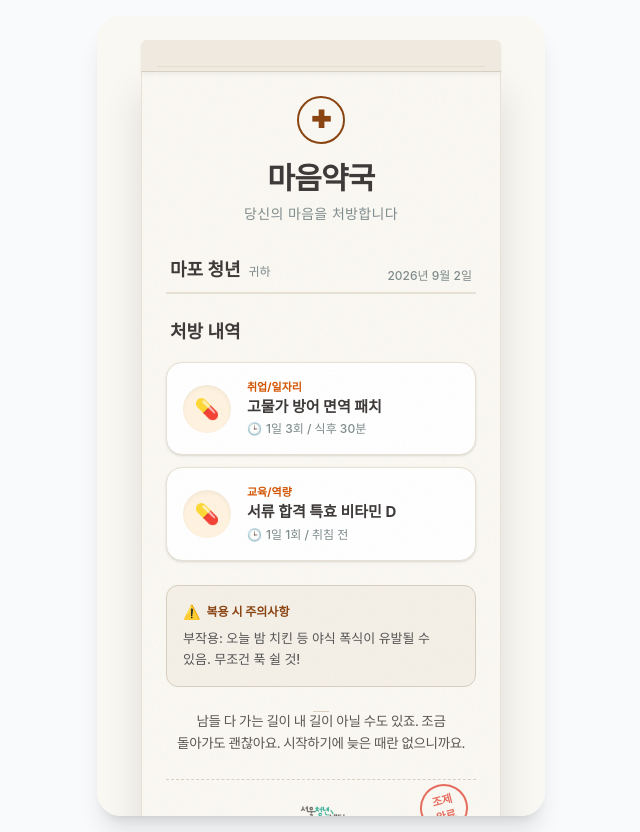
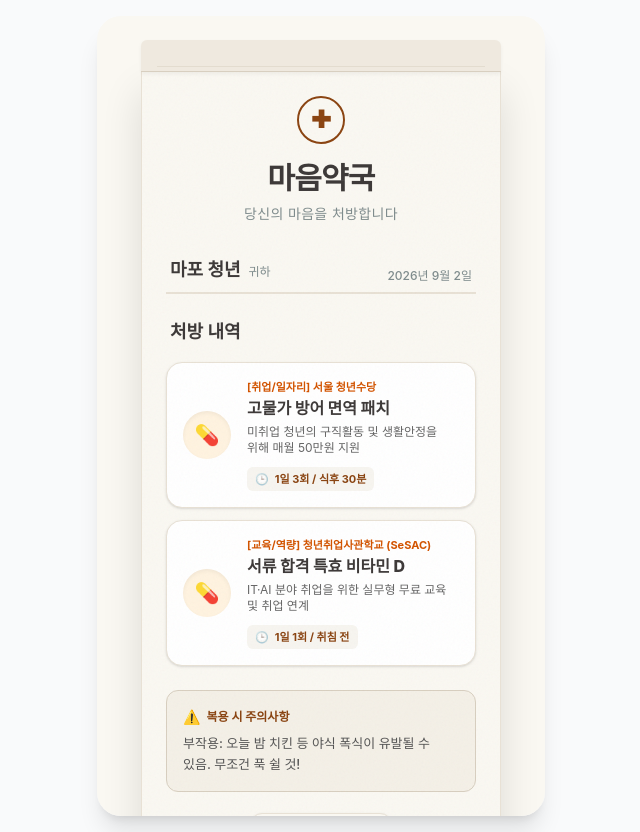
Before and after one commit to dayainow/youthrx-app, a React (Vite) app: page /1 in a window 1280 px wide. Shown: the whole page, without its empty margins (319-959 px from the left). Built offline with nearby package versions, Linux system fonts and the light colour scheme; a web font is replaced by a local one.

Commit message:
feat: enrich prescription results with policy descriptions and heartfelt letters

```diff
--- a/src/components/ResultScreen.tsx
+++ b/src/components/ResultScreen.tsx
@@ -38,6 +38,24 @@ export const ResultScreen = ({ policies, userEmotion, userConcern, onReset }: Pr
   };
 
   const qrUrl = `https://youthrx-result.netlify.app/${getResultId()}`;
+
+  const getComfortLetter = () => {
+    switch (userConcern) {
+      case '주거': return (
+        <>내가 살아가는 공간 하나를 마련하는 일이 이토록 무겁게 느껴질 때가 있죠.<br/>매달 나가는 주거비와 독립의 여정에 지치기도 할 거예요.<br/>하지만 남들과 비교하며 너무 서두르지 않아도 괜찮습니다.<br/>당신이 안심하고 쉴 수 있는 온전한 나의 공간을 차근차근 만들어갈 수 있도록 응원할게요.</>
+      );
+      case '금융': return (
+        <>열심히 살아왔는데도 통장 잔고를 보면 마음이 덜컥 내려앉을 때가 있죠.<br/>남들은 저만치 앞서가는 것 같아 지갑만큼 마음도 공허해지곤 합니다.<br/>하지만 삶을 준비하는 속도까지 남들과 같을 필요는 없습니다.<br/>당신만의 템포로 묵묵히 걸어가는 그 단단한 길을 진심으로 지지합니다.</>
+      );
+      case '취업': return (
+        <>끝이 보이지 않는 터널 속을 혼자 걷고 있는 기분이 들 때가 있죠.<br/>수많은 거절과 불안 속에서도 오늘 하루를 묵묵히 버텨낸 당신이 정말 대견합니다.<br/>남들이 정해놓은 트랙이 아니더라도, 조금 돌아가더라도 괜찮습니다.<br/>지금의 치열한 고민들이 모여 당신만의 빛나는 방향이 되어줄 테니까요.</>
+      );
+      case '마음':
+      default: return (
+        <>아무렇지 않은 척 하루를 보냈지만, 혼자 남겨진 방 안에서 와르르 무너져 내릴 때가 있죠.<br/>버티느라 애쓰는 동안 정작 당신의 마음은 멍들어가고 있었을지도 모릅니다.<br/>이제는 괜찮은 척하지 않아도 좋습니다. 혼자 다 감당하지 않아도 괜찮아요.<br/>잠시 무거운 짐을 내려놓고 당신의 마음을 가장 먼저 돌보아 주세요.</>
+      );
+    }
+  };
 
   const getDosageText = (idx: number) => {
     const dosages = [
@@ -112,13 +130,16 @@ export const ResultScreen = ({ policies, userEmotion, userConcern, onReset }: Pr
                         </div>
                         <div className="flex-1">
                           <div className="text-[11px] font-bold text-[#D35400] mb-0.5">
-                            {policy.category}
+                            [{policy.category}] {policy.title}
                           </div>
-                          <div className="text-[15px] font-bold text-[#3E3A39] leading-tight mb-1 group-hover:text-[#D35400] transition-colors">
+                          <div className="text-[16px] font-extrabold text-[#3E3A39] leading-tight mb-1.5 group-hover:text-[#D35400] transition-colors">
                             {policy.pill_name}
                           </div>
-                          <div className="text-[12px] font-medium text-[#7F8C8D] flex items-center">
-                            <span className="mr-1">🕒</span> {getDosageText(idx)}
+                          <div className="text-[12px] text-[#666] mb-2.5 leading-snug break-keep line-clamp-2">
+                            {policy.description}
+                          </div>
+                          <div className="text-[11px] font-bold text-[#8B4513] flex items-center bg-[#F0EBE1]/50 w-fit px-2 py-1 rounded-md">
+                            <span className="mr-1.5 opacity-80">🕒</span> {getDosageText(idx)}
                           </div>
                         </div>
                         <div className="text-[#95A5A6] group-hover:text-[#D35400] transition-colors pl-2">
@@ -145,14 +166,13 @@ export const ResultScreen = ({ policies, userEmotion, userConcern, onReset }: Pr
               </div>
             </div>
 
-            {/* Comforting Quote */}
-            <div className="mt-6 text-center px-2 relative">
-              <div className="absolute top-0 left-1/2 -translate-x-1/2 w-4 h-[1px] bg-[#D8CFC0] mb-4"></div>
-              <p className="mt-4 text-[13.5px] font-serif text-[#5c5655] leading-relaxed break-keep tracking-tight">
-                {userConcern === '주거' ? "내가 살아가는 곳 하나를 정하는 일도 쉽지 않죠. 앞으로 가야 할 길이 너무 멀게 느껴질 때, 잠시 기대어 쉬어도 괜찮아요." :
-                 userConcern === '금융' ? "열심히 살아왔는데도 통장을 보면 마음이 놓이지 않을 때가 있죠. 당신만의 템포로 충분히 잘하고 있으니까요." :
-                 userConcern === '취업' ? "남들 다 가는 길이 내 길이 아닐 수도 있죠. 조금 돌아가도 괜찮아요. 시작하기에 늦은 때란 없으니까요." :
-                 "아무렇지 않은 척 하루를 보내고 있지만 사실은 많이 지쳐 있었을지도 몰라요. 혼자 다 감당하지 않아도 괜찮아요."}
+            {/* Comforting Quote Letter */}
+            <div className="mt-8 px-5 py-6 relative bg-white/60 rounded-2xl border border-[#E8E1D5] shadow-[inset_0_2px_10px_rgba(0,0,0,0.02)]">
+              <div className="absolute -top-3 left-1/2 -translate-x-1/2 bg-[#FAF8F2] px-3.5 py-0.5 text-[12px] font-bold text-[#8B4513] border border-[#E8E1D5] rounded-full shadow-sm whitespace-nowrap">
+                마음 주치의의 편지 ✉️
+              </div>
+              <p className="mt-2 text-[13px] font-serif text-[#4A4543] leading-[1.8] break-keep tracking-tight text-center">
+                {getComfortLetter()}
               </p>
             </div>
 
--- a/src/pages/MobileResultPage.tsx
+++ b/src/pages/MobileResultPage.tsx
@@ -24,6 +24,24 @@ export const MobileResultPage = () => {
   const policies = policiesData.filter(p => p.tags.includes(userConcern)).slice(0, 2) as Policy[];
 
   const dateStr = new Date().toLocaleDateString('ko-KR', { year: 'numeric', month: 'long', day: 'numeric' });
+
+  const getComfortLetter = () => {
+    switch (userConcern) {
+      case '주거': return (
+        <>내가 살아가는 공간 하나를 마련하는 일이 이토록 무겁게 느껴질 때가 있죠.<br/>매달 나가는 주거비와 독립의 여정에 지치기도 할 거예요.<br/>하지만 남들과 비교하며 너무 서두르지 않아도 괜찮습니다.<br/>당신이 안심하고 쉴 수 있는 온전한 나의 공간을 차근차근 만들어갈 수 있도록 응원할게요.</>
+      );
+      case '금융': return (
+        <>열심히 살아왔는데도 통장 잔고를 보면 마음이 덜컥 내려앉을 때가 있죠.<br/>남들은 저만치 앞서가는 것 같아 지갑만큼 마음도 공허해지곤 합니다.<br/>하지만 삶을 준비하는 속도까지 남들과 같을 필요는 없습니다.<br/>당신만의 템포로 묵묵히 걸어가는 그 단단한 길을 진심으로 지지합니다.</>
+      );
+      case '취업': return (
+        <>끝이 보이지 않는 터널 속을 혼자 걷고 있는 기분이 들 때가 있죠.<br/>수많은 거절과 불안 속에서도 오늘 하루를 묵묵히 버텨낸 당신이 정말 대견합니다.<br/>남들이 정해놓은 트랙이 아니더라도, 조금 돌아가더라도 괜찮습니다.<br/>지금의 치열한 고민들이 모여 당신만의 빛나는 방향이 되어줄 테니까요.</>
+      );
+      case '마음':
+      default: return (
+        <>아무렇지 않은 척 하루를 보냈지만, 혼자 남겨진 방 안에서 와르르 무너져 내릴 때가 있죠.<br/>버티느라 애쓰는 동안 정작 당신의 마음은 멍들어가고 있었을지도 모릅니다.<br/>이제는 괜찮은 척하지 않아도 좋습니다. 혼자 다 감당하지 않아도 괜찮아요.<br/>잠시 무거운 짐을 내려놓고 당신의 마음을 가장 먼저 돌보아 주세요.</>
+      );
+    }
+  };
 
   const getDosageText = (idx: number) => {
     const dosages = ["1일 3회 / 식후 30분", "1일 1회 / 취침 전", "스트레스 받을 때 즉시", "아침 기상 직후 1회"];
@@ -123,10 +141,11 @@ export const MobileResultPage = () => {
                           <div className="flex items-center">
                             <div className="w-12 h-12 rounded-full bg-[#FFF3E0] text-[#D35400] flex items-center justify-center text-xl mr-4 shrink-0 font-serif shadow-inner">💊</div>
                             <div className="flex-1">
-                              <div className="text-[11px] font-bold text-[#D35400] mb-0.5">{policy.category}</div>
-                              <div className="text-[15px] font-bold text-[#3E3A39] leading-tight mb-1">{policy.pill_name}</div>
-                              <div className="text-[12px] font-medium text-[#7F8C8D] flex items-center">
-                                <span className="mr-1">🕒</span> {getDosageText(idx)}
+                              <div className="text-[11px] font-bold text-[#D35400] mb-0.5">[{policy.category}] {policy.title}</div>
+                              <div className="text-[16px] font-extrabold text-[#3E3A39] leading-tight mb-1.5">{policy.pill_name}</div>
+                              <div className="text-[12px] text-[#666] mb-2.5 leading-snug break-keep line-clamp-2">{policy.description}</div>
+                              <div className="text-[11px] font-bold text-[#8B4513] flex items-center bg-[#F0EBE1]/50 w-fit px-2 py-1 rounded-md">
+                                <span className="mr-1.5 opacity-80">🕒</span> {getDosageText(idx)}
                               </div>
                             </div>
                           </div>
@@ -145,14 +164,13 @@ export const MobileResultPage = () => {
                   </div>
                 </div>
 
-                {/* Comforting Quote */}
-                <div className="mt-6 text-center px-2 relative">
-                  <div className="absolute top-0 left-1/2 -translate-x-1/2 w-4 h-[1px] bg-[#D8CFC0] mb-4"></div>
-                  <p className="mt-4 text-[13.5px] font-serif text-[#5c5655] leading-relaxed break-keep tracking-tight">
-                    {userConcern === '주거' ? "내가 살아가는 곳 하나를 정하는 일도 쉽지 않죠. 앞으로 가야 할 길이 너무 멀게 느껴질 때, 잠시 기대어 쉬어도 괜찮아요." :
-                     userConcern === '금융' ? "열심히 살아왔는데도 통장을 보면 마음이 놓이지 않을 때가 있죠. 당신만의 템포로 충분히 잘하고 있으니까요." :
-                     userConcern === '취업' ? "남들 다 가는 길이 내 길이 아닐 수도 있죠. 조금 돌아가도 괜찮아요. 시작하기에 늦은 때란 없으니까요." :
-                     "아무렇지 않은 척 하루를 보내고 있지만 사실은 많이 지쳐 있었을지도 몰라요. 혼자 다 감당하지 않아도 괜찮아요."}
+                {/* Comforting Quote Letter */}
+                <div className="mt-8 px-5 py-6 relative bg-white/60 rounded-2xl border border-[#E8E1D5] shadow-[inset_0_2px_10px_rgba(0,0,0,0.02)]">
+                  <div className="absolute -top-3 left-1/2 -translate-x-1/2 bg-[#FAF8F2] px-3.5 py-0.5 text-[12px] font-bold text-[#8B4513] border border-[#E8E1D5] rounded-full shadow-sm whitespace-nowrap">
+                    마음 주치의의 편지 ✉️
+                  </div>
+                  <p className="mt-2 text-[13px] font-serif text-[#4A4543] leading-[1.8] break-keep tracking-tight text-center">
+                    {getComfortLetter()}
                   </p>
                 </div>
 
```
